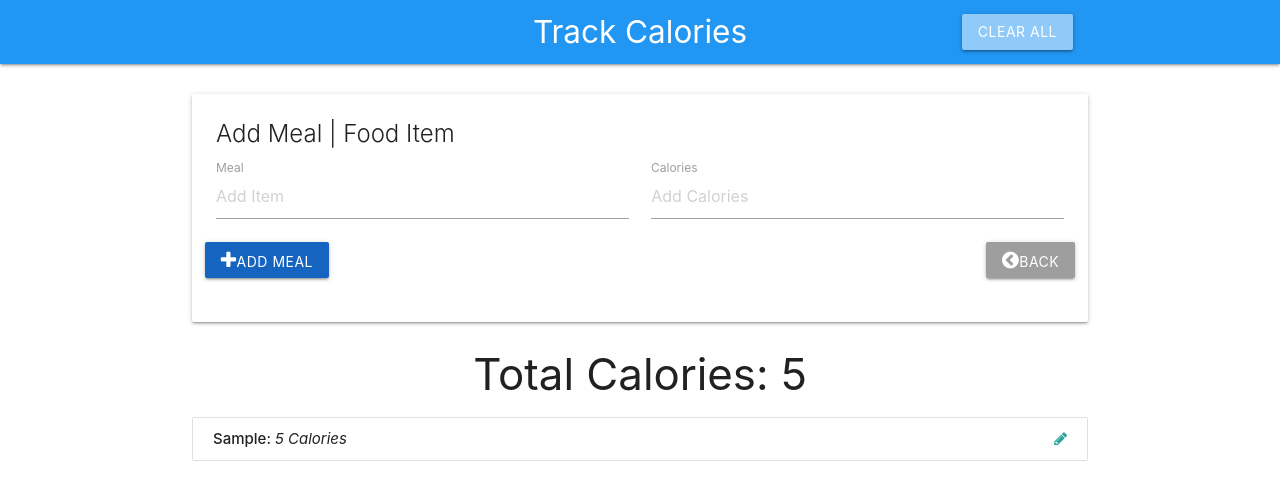
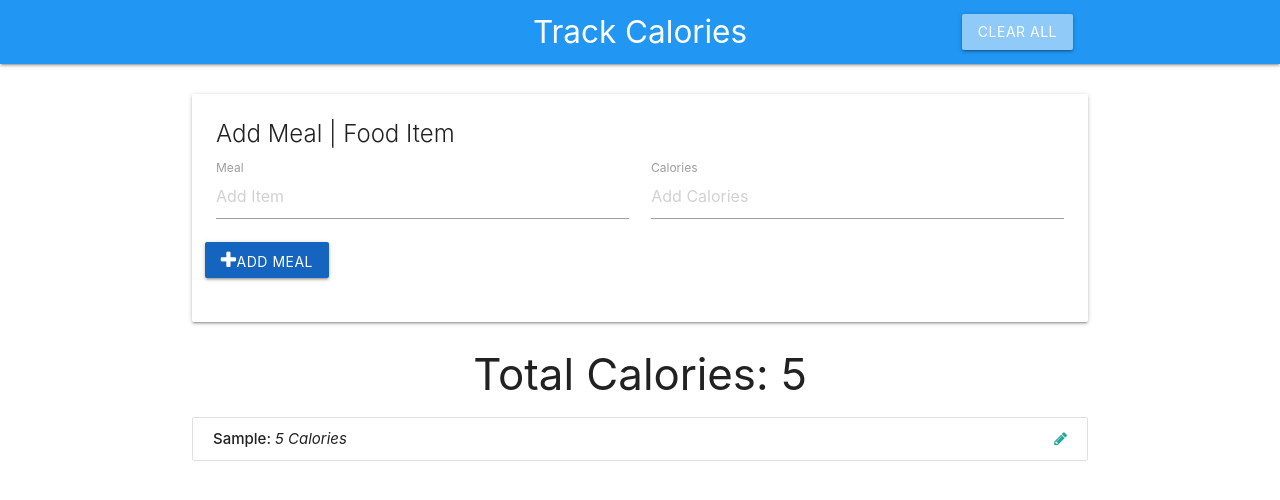
Before and after one commit to JosephLedbetter/calorietracking, a plain HTML site: page index.html in a window 1280 px wide. Both pictures are taken after typing "Sample", "5" into the empty fields and a click on the button "ADD MEAL". Drawn offline with nearby package versions, Linux system fonts and the light colour scheme.

Commit message:
buttons completed to hide during initalization of the application and not show until the edit state

```diff
--- a/app.js
+++ b/app.js
@@ -67,9 +67,14 @@ const UICtrl = (function(){
     const UISelectors = {
         itemList: '#item-list',
         addBtn: '.add-btn',
+        updateBtn: '.update-btn',
+        clearBtn: '.delete-btn',
+        backBtn: '.back-btn',
         itemNameInput: '#item-name',
         itemCaloriesInput: '#item-calories',
-        totalCalories: '.total-calories'
+        totalCalories: '.total-calories',
+
+
 
     }
     //public method
@@ -120,6 +125,14 @@ const UICtrl = (function(){
         showTotalCalories: function(totalCalories){
             document.querySelector(UISelectors.totalCalories).textContent = totalCalories;
         },
+        clearEditState: function(){
+            UICtrl.clearInputFields();
+            document.querySelector(UISelectors.updateBtn).style.display = 'none';
+            document.querySelector(UISelectors.clearBtn).style.display = 'none';
+            document.querySelector(UISelectors.backBtn).style.display = 'none';
+            document.querySelector(UISelectors.addBtn).style.display = 'inline';
+        },
+
         getSelectors: function(){
             return UISelectors;
         }
@@ -153,7 +166,7 @@ const App = (function(ItemCtrl, UICtrl){
         UICtrl.addListItem(newItem);
 
         //get total calories
-        let totalCalories = ItemCtrl.getTotalCalories();
+        const totalCalories = ItemCtrl.getTotalCalories();
 
         //add total calories to UI
         UICtrl.showTotalCalories(totalCalories);
@@ -167,6 +180,8 @@ const App = (function(ItemCtrl, UICtrl){
     //public method
     return{
         init: function(){
+            //set initial state
+            UICtrl.clearEditState();
             console.log('Initializing Application')
 
             //fetching items from the data structure
@@ -178,6 +193,11 @@ const App = (function(ItemCtrl, UICtrl){
             } else {
                 UICtrl.populateItemList(items);
             }
+                  //get total calories
+        const totalCalories = ItemCtrl.getTotalCalories();
+
+        //add total calories to UI
+        UICtrl.showTotalCalories(totalCalories);
             //load event listeners
             loadEventListeners();
         }
--- a/index.html
+++ b/index.html
@@ -39,8 +39,8 @@
                     <label for="item-calories">Calories</label>
                 </div>
                 <button class="add-btn btn blue darken-3"><i class="fa fa-plus"></i>Add Meal</button>
-                <!-- <button class="update-btn btn orange"><i class="fa fa-pencil-square-o"></i>Update Meal</button> -->
-                <!-- <button class="delete-btn btn red"><i class="fa fa-remove"></i>Remove Meal</button> -->
+                <button class="update-btn btn orange"><i class="fa fa-pencil-square-o"></i>Update Meal</button>
+                <button class="delete-btn btn red"><i class="fa fa-remove"></i>Remove Meal</button>
                 <button class="back-btn btn grey pull-right"><i class="fa fa-chevron-circle-left"></i>Back</button>
             </div>
             </form>
```
